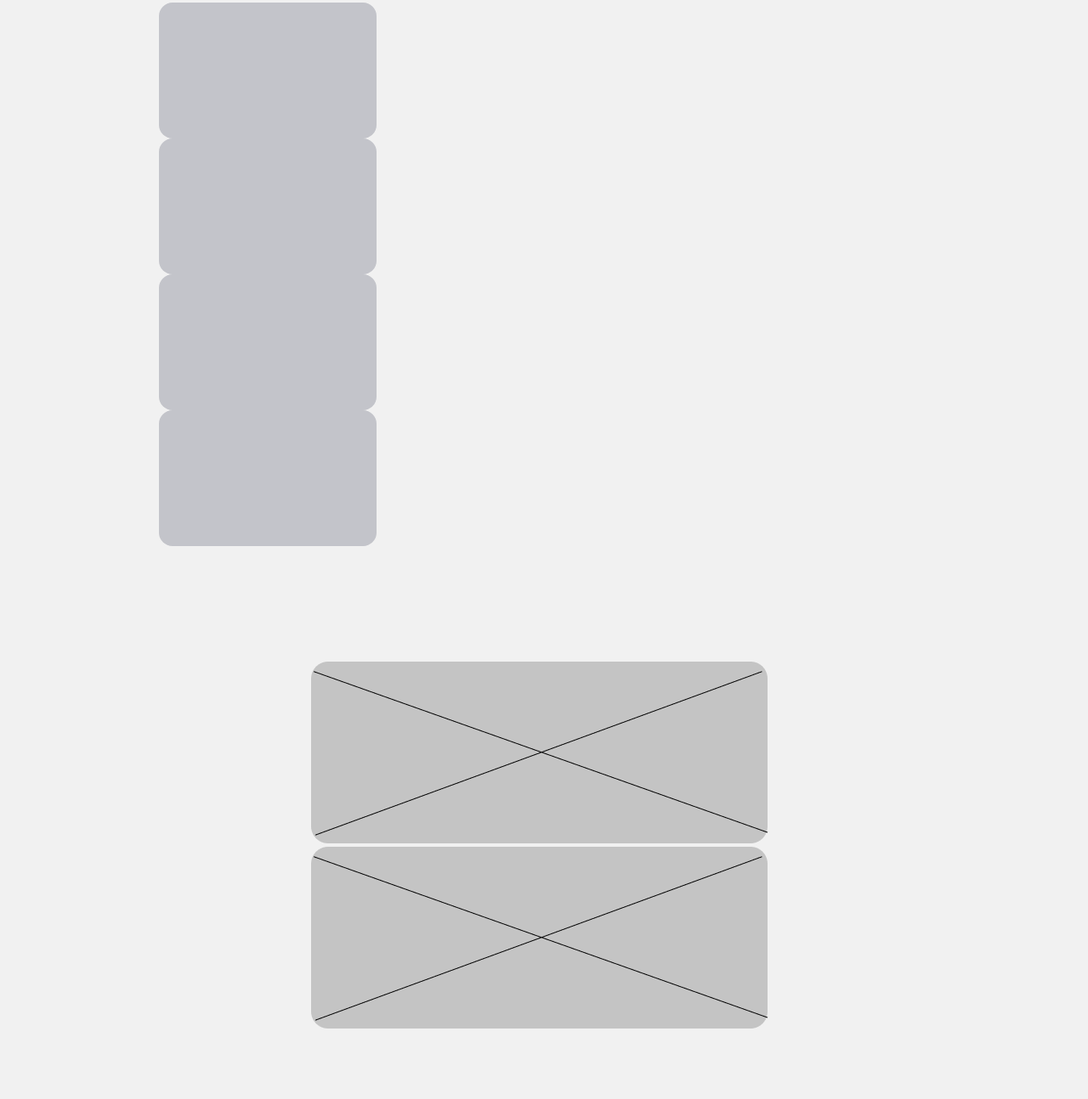
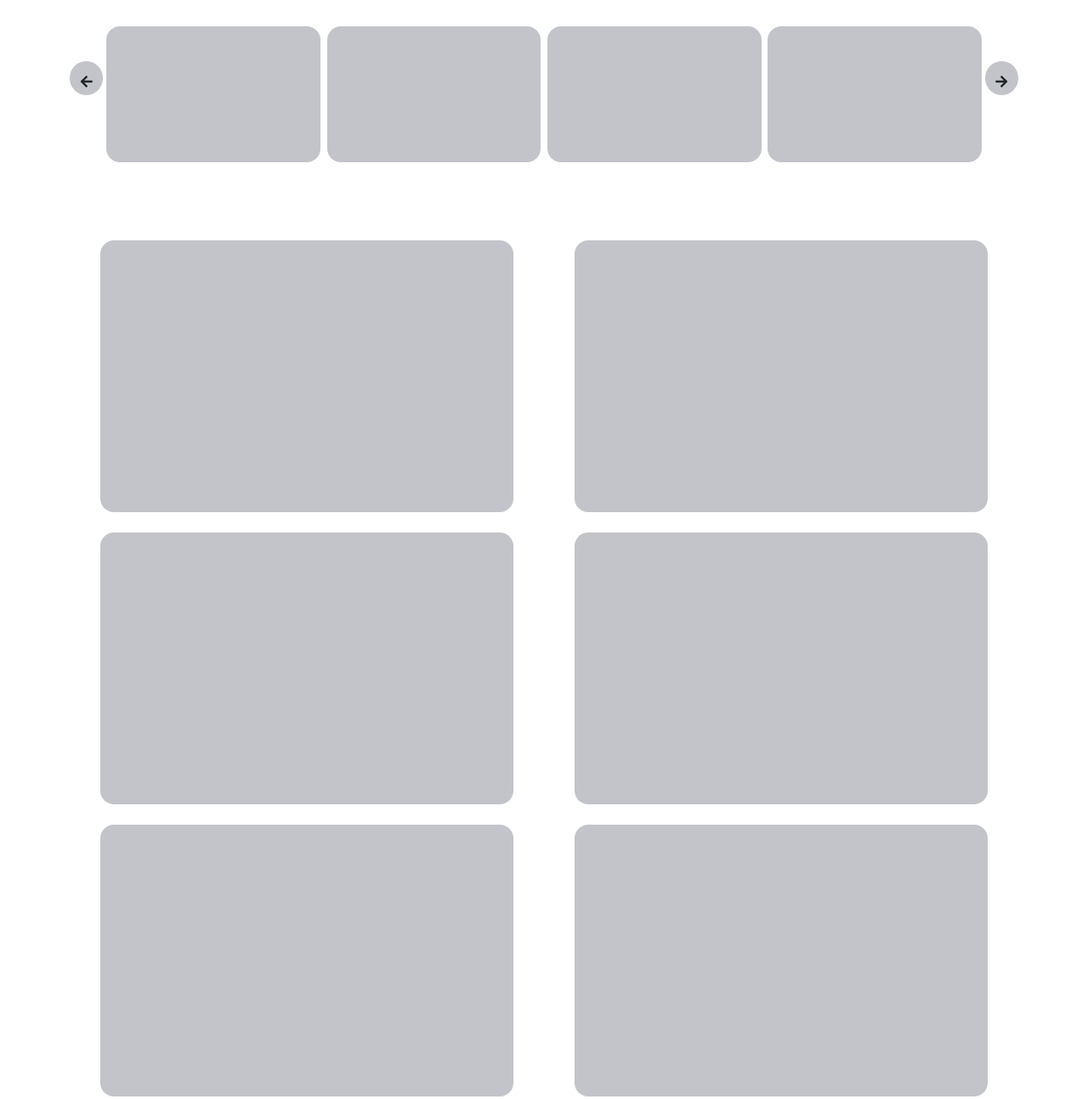
Before and after one commit to 2022M2T3-Inteli/YamaTech, a plain HTML site: page src/Frontend/public/homepage.html in a window 1280 px wide. Shown: the part 133-1427 px from the top of the page at 85% size. Drawn offline with nearby package versions, Linux system fonts and the light colour scheme.

Commit message:
Atualização Homepage

```diff
--- a/src/Frontend/public/homepage.css
+++ b/src/Frontend/public/homepage.css
@@ -32,23 +32,50 @@ body{
     align-items: center;
 
 }
-.body .item{
+.smallrectangle .item{
     width: 20vw;
     height: 20vh;
     border-radius: 2vh;
     background-color: #c3c4ca;
+    margin: 0.3vw;
 }
-.smallrectangle1{
+.smallrectangle{
+    display: flex;
+    margin-top: 20vh;
+    margin-bottom: 8vh;
+
 }
-.smallrectangle2{
+
+.body2 .bigItem{
+    width: 38vw;
+    height: 40vh;
+    background-color: #c3c4ca;
+    margin: auto;
+    margin-top: 3vh;
+    border-radius: 2vh;
+    text-align: center;
 }
-.smallrectangle3{
+.body2{
+    display: flex;
+
 }
-.smallrectangle4{
+
+
+
+.circle{
+    height: 40px;
+    width: 40px;
+    border-radius: 50%;
+    background-color: #c3c4ca;
+    text-align: center;
+    margin-top: 45px;
 }
-.bigrectangle1{
+
+.circle:hover{
+    background-color: #a0a0a4;
 }
-.bigrectangle2{
+
+
+.circle .fas{
+    margin-top: 2vh;
 }
-.leftbutton{
-}
--- a/src/Frontend/public/homepage.html
+++ b/src/Frontend/public/homepage.html
@@ -9,28 +9,45 @@
      <link rel="stylesheet" href="https://cdnjs.cloudflare.com/ajax/libs/font-awesome/5.15.4/css/all.min.css">
      <!-- Css -->
     <link rel="stylesheet" href="homepage.css">
+    <link href="https://cdn.jsdelivr.net/npm/bootstrap@5.1.3/dist/css/bootstrap.min.css" rel="stylesheet" integrity="sha384-1BmE4kWBq78iYhFldvKuhfTAU6auU8tT94WrHftjDbrCEXSU1oBoqyl2QvZ6jIW3" crossorigin="anonymous">
+
 </head>
 <body>
     <div class="line">
     <img src="img/user_image.png"   alt="icon-user"  class="user">
     <img src="img/three-bars-icon-28 2.png" alt="icon-bars"  class="bars">
     </div>
-   <div class="body">
 
+    <div class="container">
         <div class="smallrectangle">
+            <div class="circle">
+                <i class="fas fa-solid fa-arrow-left"></i>
+            </div>
             <div class="item"></div>
             <div class="item"></div>
             <div class="item"></div>
             <div class="item"></div>
+            <div class="circle"> <i class="fas fa-solid fa-arrow-right"></i>
+            </div>
         </div>
 
 
-    <div class="body">
-        <img src="img/bigrectangle.png" alt="bigrectangle1" class="bigrectangle1">
-        <img src="img/bigrectangle.png" alt="bigrectangle2" class="bigrectangle2">
-     <div class="body">
-         <img src="img/leftbutton.png" alt="leftbutton" class="leftbutton">
-         <img src="img/rightbutton.png" alt="rightbutton" class="rightbutton">
+        <div class="body2" >
+            <div class="bigItem"></div>
+            <div class="bigItem"></div>
         </div>
+
+        <div class="body2" >
+            <div class="bigItem"></div>
+            <div class="bigItem"></div>
         </div>
+
+        <div class="body2" >
+            <div class="bigItem"></div>
+            <div class="bigItem"></div>
         </div>
+
+    </div>
+
+</body>
+</html>
```
Lines whose indentation alone changed are shown as unchanged.
